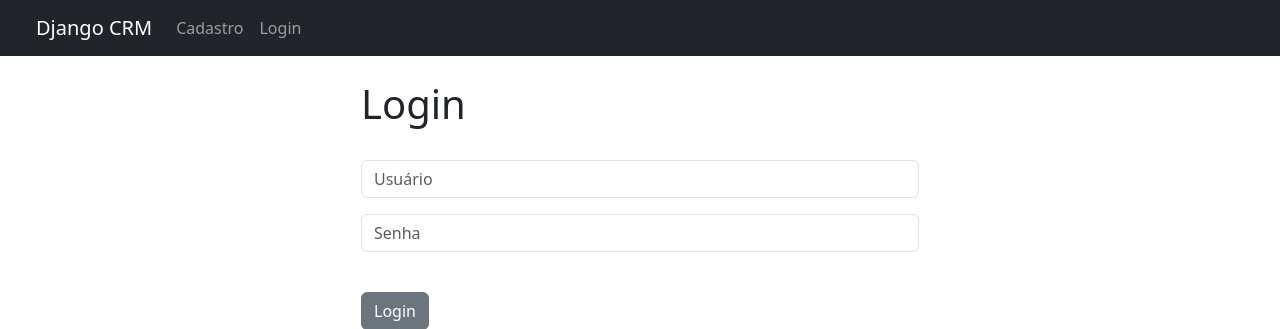
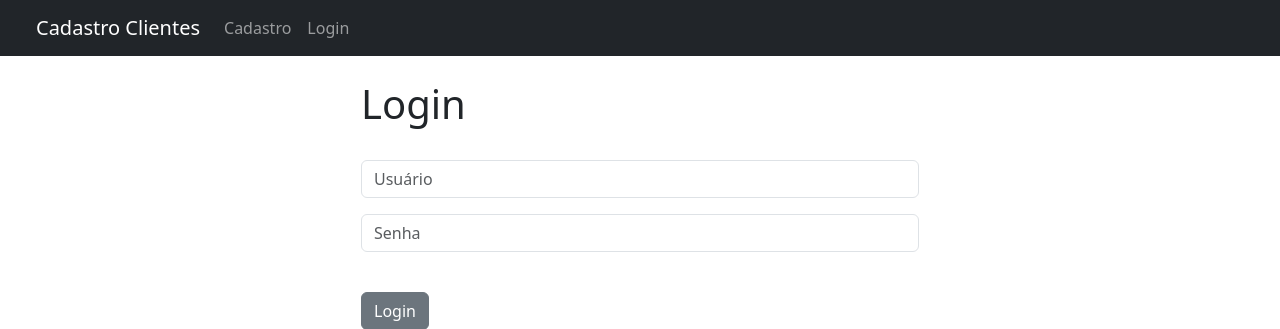
Before and after one commit to lchenri/Django-CRM, a Django app: page / in a window 1280 px wide. Shown: the top 329 px of the page. Run offline with Django 5.2, Linux system fonts and the light colour scheme.

Commit message:
Mudança de nome

```diff
--- a/website/templates/website/partials/navbar.html
+++ b/website/templates/website/partials/navbar.html
@@ -1,6 +1,6 @@
 <nav class="navbar navbar-expand-lg navbar-dark bg-dark px-4">
     <div class="container-fluid">
-        <a class="navbar-brand" href="{% url 'crm:home' %}">Django CRM</a>
+        <a class="navbar-brand" href="{% url 'crm:home' %}">Cadastro Clientes</a>
         <button class="navbar-toggler" type="button" data-bs-toggle="collapse" data-bs-target="#navbarSupportedContent" aria-controls="navbarSupportedContent" aria-expanded="false" aria-label="Toggle navigation">
             <span class="navbar-toggler-icon"></span>
         </button>
```
